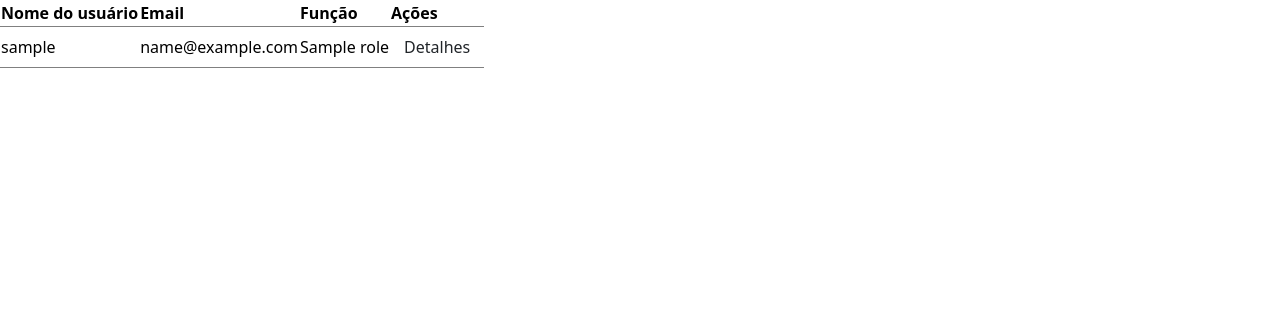
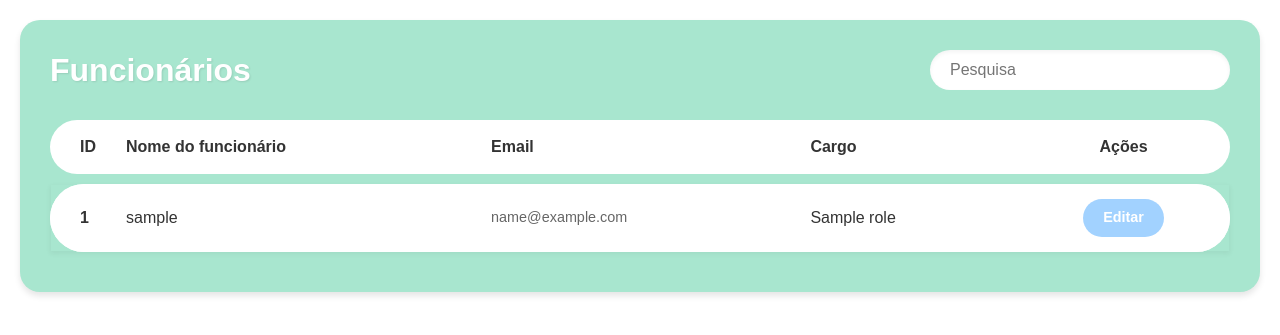
Before and after one commit to Iago-adams/Projeto-SaaS-Financeiro, a Flask app: page /ceo/ in a window 1280 px wide. Shown: the part 90-425 px from the top of the page. Run offline with Flask 3, Linux system fonts and the light colour scheme; a user stored in the database is signed in; tables that the repository leaves empty hold one stand-in row (values such as "Sample post"); parts of the project's set-up code (start-up, migrations or seed data) failed here and were passed over.

Commit message:
ajustado login

```diff
--- a/app/auth/utils.py
+++ b/app/auth/utils.py
@@ -110,7 +110,7 @@ def validate_password_complexity(password: str) -> Tuple[bool, str]:
     Valida a senha contra os requisitos mínimos de complexidade.
     """
 
-    MIN_LENGTH = 12
+    MIN_LENGTH = 8
     if len(password) < MIN_LENGTH:
         return False, f"A senha deve ter no mínimo {MIN_LENGTH} caracteres."
 
--- a/app/ceo/routes.py
+++ b/app/ceo/routes.py
@@ -13,10 +13,10 @@ def ceo_page():
 
     pesquisa = request.args.get('pesquisa', '')
 
-    if pesquisa:
-        members = User.query.filter_by(username=pesquisa)
+    members = CompanyMembers.query.filter(CompanyMembers.company_id==current_user.membership.company_id).all()
 
-    members = CompanyMembers.query.filter(CompanyMembers.company_id==current_user.membership.company_id)
+    if pesquisa and pesquisa != '':
+        members = User.query.filter(User.username.ilike(f'{pesquisa}')).all()
 
     return render_template('ceo.html', members=members)
 
--- a/app/ceo/templates/ceo.html
+++ b/app/ceo/templates/ceo.html
@@ -1,27 +1,149 @@
 {% extends 'base_ceo.html' %}
-{%block content%}
+{% block content %}
 
-    <div class="table">
-        <table>
+<!-- Estilos específicos para replicar o design do Figma -->
+<style>
+    .panel-container {
+        margin: 20px;
+        background-color: #A8E6CF; /* Cor menta do fundo */
+        padding: 30px;
+        border-radius: 20px;
+        box-shadow: 0 4px 6px rgba(0,0,0,0.1);
+        font-family: sans-serif;
+    }
+
+    .panel-header {
+        display: flex;
+        justify-content: space-between;
+        align-items: center;
+        margin-bottom: 20px;
+    }
+
+    .panel-title {
+        color: #fff;
+        font-size: 2rem;
+        font-weight: bold;
+        text-shadow: 1px 1px 2px rgba(0,0,0,0.1);
+        margin: 0;
+    }
+
+    .search-input {
+        border-radius: 20px;
+        border: none;
+        padding: 8px 20px;
+        width: 300px;
+        outline: none;
+        box-shadow: inset 0 2px 4px rgba(0,0,0,0.05);
+    }
+
+    /* Tabela flutuante */
+    .custom-table {
+        width: 100%;
+        border-collapse: separate; /* Essencial para o espaçamento entre linhas */
+        border-spacing: 0 10px; /* Espaço vertical entre as 'linhas-cards' */
+    }
+
+    .custom-table thead tr th {
+        background-color: white;
+        color: #333;
+        font-weight: bold;
+        padding: 15px;
+        border: none;
+        text-align: left;
+    }
+
+    /* Arredondar cabeçalho */
+    .custom-table thead tr th:first-child { border-top-left-radius: 50px; border-bottom-left-radius: 50px; padding-left: 30px; }
+    .custom-table thead tr th:last-child { border-top-right-radius: 50px; border-bottom-right-radius: 50px; text-align: center;}
+
+    /* Linhas do corpo como Cards */
+    .custom-table tbody tr {
+        background-color: white;
+        box-shadow: 0 2px 5px rgba(0,0,0,0.05);
+        transition: transform 0.2s;
+    }
+
+    .custom-table tbody tr:hover {
+        transform: translateY(-2px);
+    }
+
+    .custom-table tbody td {
+        padding: 15px;
+        background-color: white; /* Necessário para cobrir o espaçamento se houver */
+        border: none;
+        vertical-align: middle;
+        font-weight: 500;
+        color: #333;
+    }
+
+    /* Arredondar cantos das linhas (primeira e última célula) */
+    .custom-table tbody td:first-child {
+        border-top-left-radius: 50px;
+        border-bottom-left-radius: 50px;
+        padding-left: 30px;
+        font-weight: bold;
+    }
+
+    .custom-table tbody td:last-child {
+        border-top-right-radius: 50px;
+        border-bottom-right-radius: 50px;
+        text-align: center;
+    }
+
+    /* Botão de Ação */
+    .btn-action {
+        background-color: #A2D2FF; /* Azul claro do botão */
+        color: white;
+        padding: 8px 20px;
+        border-radius: 20px;
+        text-decoration: none;
+        font-weight: bold;
+        font-size: 0.9rem;
+        transition: background 0.3s;
+        display: inline-block;
+    }
+
+    .btn-action:hover {
+        background-color: #8bc0f0;
+        color: white;
+        text-decoration: none;
+    }
+</style>
+
+<div class="panel-container">
+    <!-- Cabeçalho com Título e Pesquisa -->
+    <form method="get" class="panel-header">
+        <h2 class="panel-title">Funcionários</h2>
+        <input type="text" class="search-input" placeholder="Pesquisa">
+    </form>
+
+    <table class="custom-table">
         <thead>
             <tr>
-                    <th>Nome do usuário</th>
-                    <th>Email</th>
-                    <th>Função</th>
-                    <th>Ações</th>
+                <!-- Adicionei ID para bater com a imagem -->
+                <th scope="col" style="width: 50px;">ID</th>
+                <th scope="col">Nome do funcionário</th>
+                <th scope="col">Email</th>
+                <th scope="col">Cargo</th>
+                <th scope="col">Ações</th>
             </tr>
         </thead>
         <tbody>
             {% for member in members %}
                 <tr>
-                        <td>{{member.user.username}}</td>
-                        <td>{{member.user.email}}</td>
-                        <td>{{member.role.name}}</td>
-                        <td><a href="{{ url_for('ceo.edit_member', id=member.user_id)}}" class="btn">Detalhes</a></td>
+                    <td>{{ member.user_id }}</td>
+                    <td>{{ member.user.username }}</td>
+                    <td style="color: #666; font-size: 0.9em;">{{ member.user.email }}</td>
+                    <td>{{ member.role.name }}</td>
+                    <td>
+                        <a href="{{ url_for('ceo.edit_member', id=member.user_id) }}" class="btn-action">
+                            Editar
+                        </a>
+                    </td>
                 </tr>
-                {%endfor%}
+            {% endfor %}
         </tbody>
     </table>
 </div>
 
-{%endblock%}
+{% endblock %}
--- a/app/decorators.py
+++ b/app/decorators.py
@@ -31,8 +31,10 @@ def permission_required(f):
 
         #pega o caminho e no dirname pega só as pastas em que eles está contido, dps o basename pega o último arquivo, que será a pasta
         directory = os.path.basename(os.path.dirname(path))
+        print(directory)
 
         permissions = current_user.membership.role.permissions #é para pegar as permissões do usuário
+        print(permissions.codename)
 
         if permissions is None: #erro 500 ,só Deus sabe o que ocasiona o problema
             abort(500)
--- a/app/templates/nav.html
+++ b/app/templates/nav.html
@@ -7,9 +7,9 @@
             <ul class="navbar-nav me-auto mb-2 mb-lg-0">
                 <li class="nav-item fw-bold"><a class="nav-link" style="color: white; text-shadow: 1px 1px 5px #000;" href="#">Dashboard</a></li>
                 <li class="nav-item fw-bold"><a class="nav-link" style="color: white; text-shadow: 1px 1px 5px #000;" href="#">Relatórios</a></li>
-                <li class="nav-item fw-bold"><a class="nav-link" style="color: white; text-shadow: 1px 1px 5px #000;" href="{{ url_for('cashflow.cashflow') }}">Fluxo de Caixa</a></li>
+                <li class="nav-item fw-bold"><a class="nav-link" style="color: white; text-shadow: 1px 1px 5px #000;" href="{{url_for('cashflow.cashflow')}}">Fluxo de Caixa</a></li>
                 <li class="nav-item fw-bold"><a class="nav-link" style="color: white; text-shadow: 1px 1px 5px #000;" href="#">Colaboradores</a></li>
-                <li class="nav-item fw-bold"><a class="nav-link" style="color: white; text-shadow: 1px 1px 5px #000;" href="#">Funcionários</a></li>
+                <li class="nav-item fw-bold"><a class="nav-link" style="color: white; text-shadow: 1px 1px 5px #000;" href="{{url_for('ceo.ceo_page')}}">Funcionários</a></li>
             </ul>
             <div class="d-flex align-items-center gap-3">
                 <div class="d-flex align-items-center">
```
Also changed, not shown: app/auth/routes.py (+7 -5 lines). Lines whose indentation alone changed are shown as unchanged.
